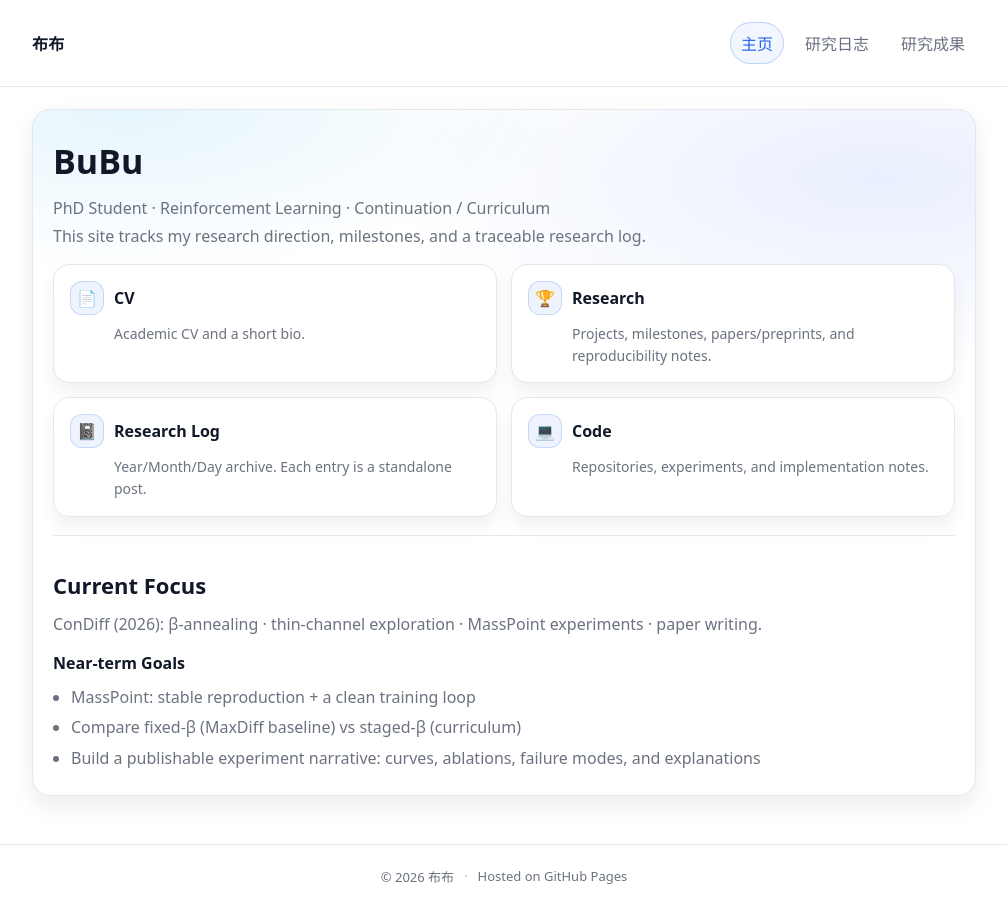
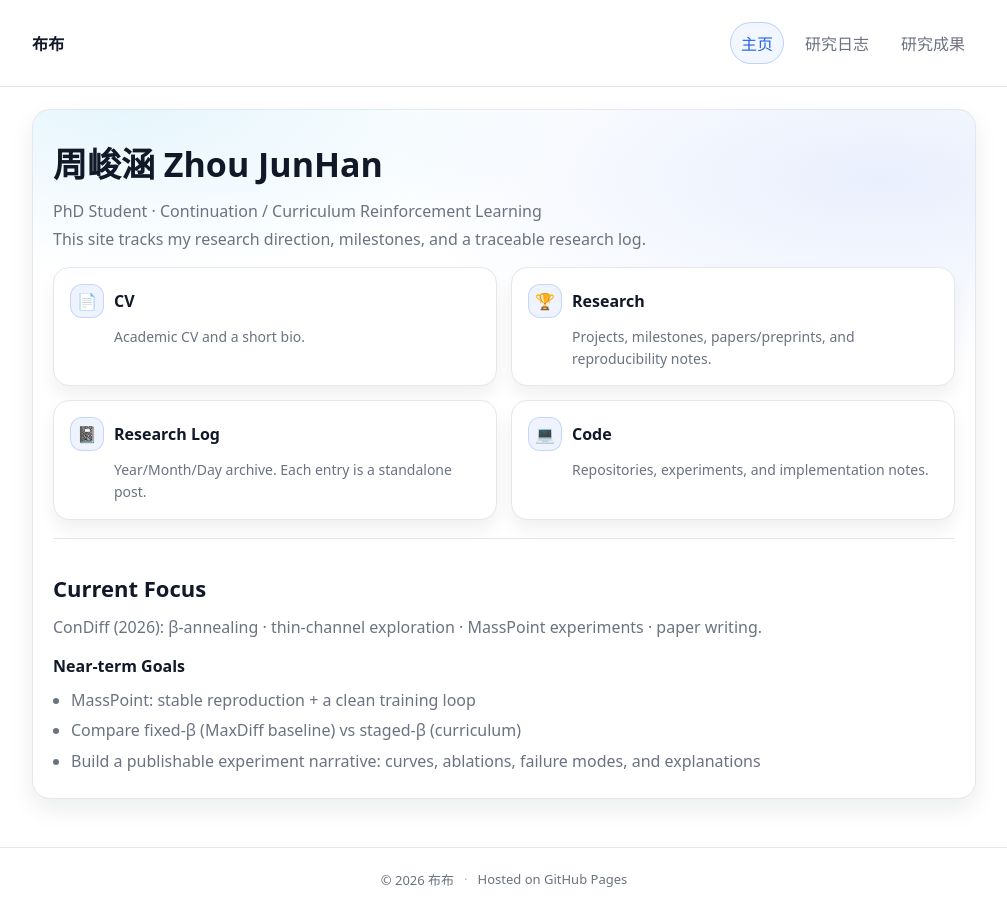
Before and after one commit to Zhoujunhan1288/Zhoujunhan1288.github.io, a Jekyll site: the page built from index.md, in a window 1280 px wide. Shown: the whole page, without its empty margins (136-1143 px from the left). Built offline with Jekyll 4.4.1, drawn with Linux system fonts in a browser that asks for light colours.

Commit message:
Update index.md

```diff
--- a/index.md
+++ b/index.md
@@ -4,9 +4,9 @@ title: Home
 ---
 
 <div class="hero">
-  <h1>BuBu</h1>
+  <h1>周峻涵 Zhou JunHan</h1>
   <p>
-    PhD Student · Reinforcement Learning · Continuation / Curriculum<br/>
+    PhD Student · Continuation / Curriculum Reinforcement Learning<br/>
     This site tracks my research direction, milestones, and a traceable research log.
   </p>
 
```
